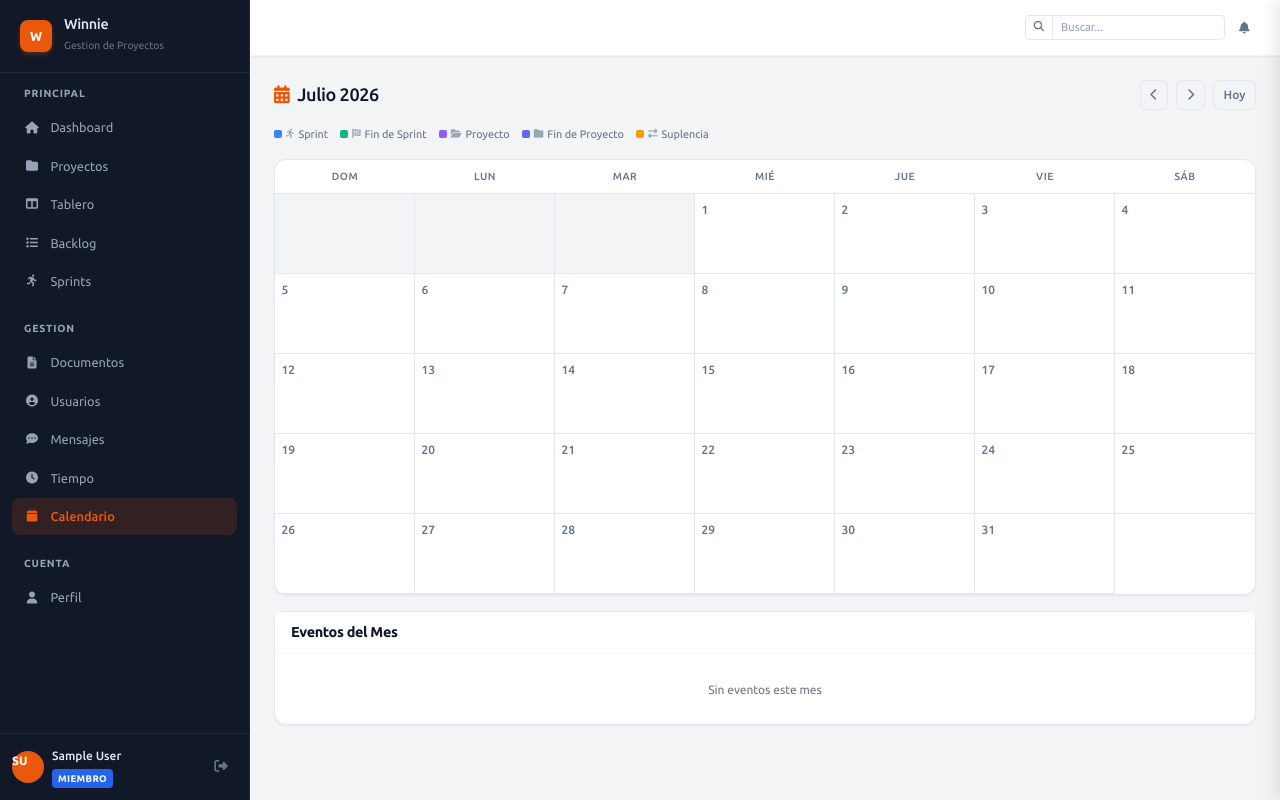
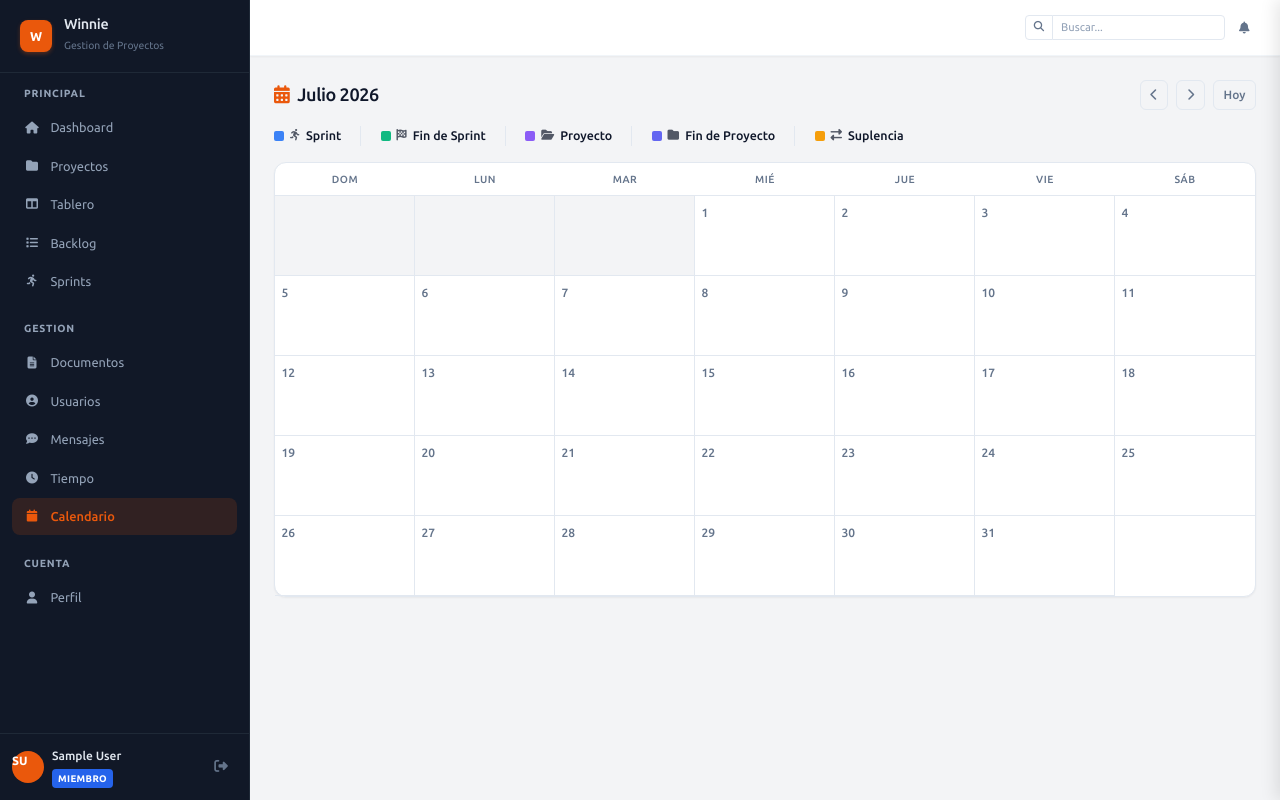
Before and after one commit to kevinatahualpa/winnie_scrum, a Django app: page /ver_calendario/ in a window 1280 px wide. Run offline with Django 5.2, Linux system fonts and the light colour scheme; the visitor is signed in with stand-in values (Sample User, id 1); data comes from the database, SQL or seed files in the repository; data that the repository does not hold is empty.

Commit message:
calendario 2.0

```diff
--- a/apps/core/presentation/templates/core/areas.html
+++ b/apps/core/presentation/templates/core/areas.html
@@ -45,7 +45,7 @@
                                 <td><span class="badge" style="background:var(--bg);color:var(--text-secondary);font-size:0.65rem;">{{ area.project_count }} proyectos</span></td>
                                 {% if user|has_role:"super-admin,admin" %}
                                 <td class="text-end">
-                                    <button class="btn btn-sm btn-ghost" onclick="openCrudDrawer('area', {id:'{{ area.id }}',name:'{{ area.name|escapejs }}',code:'{{ area.code }}',color:'{{ area.color }}',icon:'{{ area.icon }}',description:'{{ area.description|escapejs }}'})" title="Editar"><i class="fas fa-edit"></i></button>
+                                    <button class="btn btn-sm btn-ghost" onclick="openCrudDrawer('area', {id:'{{ area.id }}',name:'{{ area.name|escapejs }}',code:'{{ area.code }}',color:'{{ area.color }}',icon:'{{ area.icon }}',description:'{{ area.description|escapejs }}',status:'{{ area.status }}'})" title="Editar"><i class="fas fa-edit"></i></button>
                                     <form method="post" action="{% url 'eliminar_area' area.id %}" class="d-inline" onsubmit="return confirm('Eliminar {{ area.name }}?')">
                                         {% csrf_token %}
                                         <button class="btn btn-sm btn-ghost text-danger" title="Eliminar"><i class="fas fa-trash"></i></button>
@@ -83,6 +83,7 @@ document.addEventListener('DOMContentLoaded', function() {
             {name: 'description', label: 'Descripcion', type: 'textarea'},
             {name: 'color', label: 'Color', type: 'color', default: '#00bcd4'},
             {name: 'icon', label: 'Icono (FontAwesome)', type: 'text', default: 'fa-building'},
+            {name: 'status', label: 'Estado', type: 'select', options: [{value:'active',label:'Activa'},{value:'inactive',label:'Inactiva'}], default: 'active'},
         ],
         createUrl: '{% url "crear_area" %}',
         editUrl: '/ver_areas/',
--- a/apps/core/presentation/templates/core/calendar.html
+++ b/apps/core/presentation/templates/core/calendar.html
@@ -51,28 +51,7 @@
                 <div class="cal-drawer-body" id="calDrawerBody"></div>
             </div>
 
-            <!-- Eventos del Mes -->
-            <div class="card mt-3">
-                <div class="card-header">
-                    <h6 class="mb-0">Eventos del Mes</h6>
-                </div>
-                <div class="card-body p-0">
-                    {% for event in events|dictsort:"date" %}
-                    <div class="event-row">
-                        <div class="event-color" style="background:{{ event.color }}"></div>
-                        <i class="fas {{ event.icon }} event-type-icon" title="{{ event.label }}"></i>
-                        <div class="event-info">
-                            <div class="event-title">{{ event.title }}</div>
-                            {% if event.project %}<div class="event-project">{{ event.project }}</div>{% endif %}
-                        </div>
-                        <span class="event-label-tag">{{ event.label }}</span>
-                        <div class="event-date">{{ event.date }}</div>
-                    </div>
-                    {% empty %}
-                    <div class="text-center text-secondary py-4"><small>Sin eventos este mes</small></div>
-                    {% endfor %}
-                </div>
-            </div>
+
         </div>
     </div>
 </div>
--- a/apps/core/static/css/calendar.css
+++ b/apps/core/static/css/calendar.css
@@ -99,25 +99,31 @@
 .cal-legend {
     display: flex;
     flex-wrap: wrap;
-    gap: 0.75rem;
     align-items: center;
 }
 .cal-legend-item {
     display: flex;
     align-items: center;
-    gap: 4px;
-    font-size: 0.68rem;
-    color: var(--text-secondary);
+    gap: 6px;
+    font-size: 0.78rem;
+    color: var(--text);
+    font-weight: 500;
+}
+.cal-legend-item + .cal-legend-item {
+    margin-left: 1.2rem;
+    padding-left: 1.2rem;
+    border-left: 1px solid var(--border);
 }
 .cal-legend-dot {
-    width: 8px;
-    height: 8px;
+    display: inline-block;
+    width: 10px;
+    height: 10px;
     border-radius: 2px;
     flex-shrink: 0;
 }
 .cal-legend-icon {
-    font-size: 0.6rem;
-    opacity: 0.6;
+    font-size: 0.72rem;
+    opacity: 0.7;
 }
 
 /* Drawer */
```
Also changed, not shown: apps/core/static/js/crud_drawer.js (+25 -11 lines).
